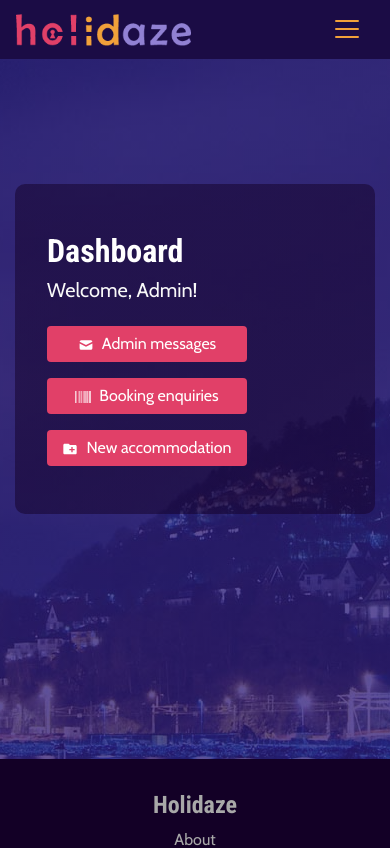
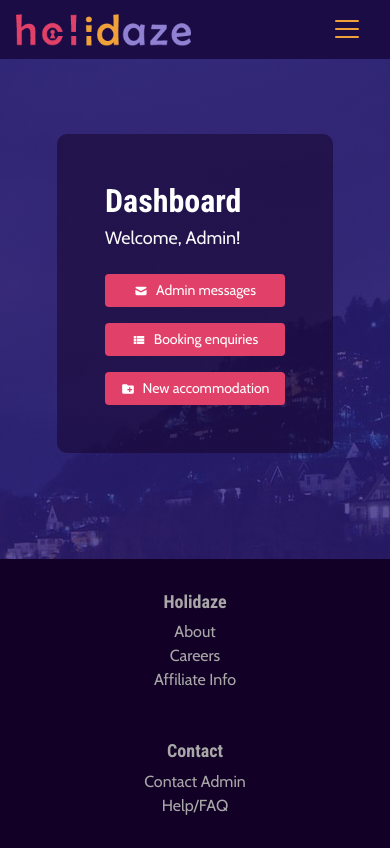
Before and after one commit to IamMattDamon/project-exam-2, a React (Create React App) app: page /admin in a window 390 px wide. Shown: the top 848 px of the page. Built offline with nearby package versions, Linux system fonts and the light colour scheme.

Commit message:
Moments installed and more media coding

```diff
--- a/package.json
+++ b/package.json
@@ -9,6 +9,7 @@
     "@testing-library/user-event": "^12.8.3",
     "axios": "^0.21.1",
     "bootstrap": "^4.6.0",
+    "moment": "^2.29.1",
     "node-sass": "^5.0.0",
     "react": "^17.0.2",
     "react-bootstrap": "^1.5.2",
@@ -16,6 +17,7 @@
     "react-dom": "^17.0.2",
     "react-hook-form": "^6.15.5",
     "react-icons": "^4.2.0",
+    "react-moment": "^1.1.1",
     "react-router-dom": "^5.2.0",
     "react-scripts": "4.0.3",
     "web-vitals": "^1.1.1",
--- a/src/components/admin/EnquiryItem.js
+++ b/src/components/admin/EnquiryItem.js
@@ -1,7 +1,8 @@
 import PropTypes from "prop-types";
 import Accordion from "react-bootstrap/Accordion";
 import Card from "react-bootstrap/Card";
-import { FaBarcode } from "react-icons/fa";
+import { MdViewList } from "react-icons/md";
+import Moment from "react-moment";
 
 function EnquiryItem({
   created_at,
@@ -21,10 +22,10 @@ function EnquiryItem({
               eventKey="0"
               className="enquiry-accordion-activation"
             >
-              <span className=""><FaBarcode /></span>
+              <span><MdViewList className="mr-1"/></span>
               <span className="ml-2 accordion-toggle-header">
-                {created_at}
-              </span>
+                <Moment format="YYYY-MM-DD, hh:mm">{created_at}</Moment>
+              &nbsp;CET</span>
             </Accordion.Toggle>
           </Card.Header>
           <Accordion.Collapse eventKey="0">
--- a/src/components/admin/MessageItem.js
+++ b/src/components/admin/MessageItem.js
@@ -2,8 +2,10 @@ import PropTypes from "prop-types";
 import Accordion from "react-bootstrap/Accordion";
 import Card from "react-bootstrap/Card";
 import { HiMail } from "react-icons/hi";
+import Moment from "react-moment";
 
 function MessageItem({
+  id,
   full_name,
   email,
   created_at,
@@ -16,22 +18,23 @@ function MessageItem({
           <Card className="messages-card">
             <Card.Header className="message-dashboard-header">
               <Accordion.Toggle eventKey="0" className="message-accordion-activation">
-                <HiMail className="mr-2"/>
-                <span className="mb-1">{created_at}</span>
+                <span><HiMail className="mr-2"/></span>
+                <span className="mr-2">ID#{id}</span>
+                <span><Moment format="YYYY-MM-DD, hh:mm">{created_at}</Moment>&nbsp;CET</span>
               </Accordion.Toggle>
               </Card.Header>
                 <Accordion.Collapse eventKey="0">
                   <Card.Body>
                     <div className="contactform-dashboard-container container">
                       <div className="contactform-dashboard-content d-flex flex-column justify-content-center px-2 py-2">
-                        <div className="contactform-dashboard-subject">
-                          <h5 className="contactform-dashboard-text mb-1">Re:&nbsp;{subject}</h5>
-                        </div>
                         <div className="contactform-dashboard-header">
                           <h5 className="contactform-dashboard-text mb-1">Email: {email}</h5>
                         </div>
                         <div className="contactform-dashboard-subheader">
                           <h5 className="contactform-dashboard-text mb-1">Name: {full_name}</h5>
+                        </div>
+                        <div className="contactform-dashboard-subject">
+                          <h5 className="contactform-dashboard-text mb-1">Re:&nbsp;{subject}</h5>
                         </div>
                         <div className="contactform-dashboard-message mt-4">
                           <h5 className="contactform-message-header mb-1">Message</h5>
--- a/src/components/modals/EnquiryModal.js
+++ b/src/components/modals/EnquiryModal.js
@@ -2,7 +2,7 @@ import { useState } from "react";
 import EnquiryList from "../admin/EnquiryList";
 import Modal from "react-bootstrap/Modal";
 import Button from "react-bootstrap/Button";
-import { FaBarcode } from "react-icons/fa";
+import { MdViewList } from "react-icons/md";
 
 export default function EnquiryModal() {
   const [show, setShow] = useState(false);
@@ -13,7 +13,7 @@ export default function EnquiryModal() {
     <>
       <Button className="btn-modal-cta" onClick={handleShow}>
         <span>
-          <FaBarcode />
+          <MdViewList />
         </span>
         <span className="ml-2">Booking enquiries</span>
       </Button>
--- a/src/sass/partials/_button.scss
+++ b/src/sass/partials/_button.scss
@@ -144,7 +144,7 @@ button.accordion-btn {
 
 button.message-accordion-activation,
 button.enquiry-accordion-activation {
-    min-width: 240px !important;
+    min-width: 230px;
 }
 
 button.message-accordion-activation:hover,
--- a/src/sass/partials/_media.scss
+++ b/src/sass/partials/_media.scss
@@ -35,9 +35,6 @@
     .activities-card-body {
         padding: 0.5rem !important;
     }
-    .admin-content {
-        width: 80% !important;
-    }
 
 }
 
@@ -48,9 +45,6 @@
     }
     .admin-links-container {
         flex-direction: column !important;
-    }
-    .admin-content {
-        width: 90% !important;
     }
     .admin-link {
         margin-right: 0 !important;
@@ -161,6 +155,28 @@
     .activities-heading {
         height: 300px !important;
     }
+    .modal-content {
+        width: 95% !important;
+    }
+    .message-accordion-activation {
+        font-size: 14px !important;
+    }
+    .form-control-file {
+        font-size: 14px !important;
+    }
+    .admin-header-background-image {
+        height: 500px !important;
+    }
+    .admin-content-container {
+        padding-top: 75px !important;
+    }
+    .admin-content {
+        margin: 0 auto !important;
+    }
+    .modal-dialog-centered {
+        display: block !important;
+        padding-top: 100px !important;
+    }
 }
 
 @media screen and (max-width: 480px) {
@@ -171,16 +187,29 @@
     h2.accommodations-subheading,
     h2.activities-subheading,
     h2.admin-subheading {
-        font-size: 20px !important;
+        font-size: 18px !important;
     }
     h2.content-heading {
         font-size: 24px !important;
     }
+    h4.footer-title {
+        font-size: 18px !important;
+    }
+    .footer-link-a {
+        font-size: 16px !important;
+    }
+    .modal-title.h4 {
+        font-size: 20px !important;
+    }
+    .create-btn-cta,
+    .btn-modal-close {
+        font-size: 14px !important;
+    }
+    .btn-modal-cta {
+        font-size: 14px !important;
+        min-width: 180px !important;
+    }
 
-    .admin-content {
-        padding: 3rem 2rem !important;
-        width: 100% !important;
-    }
 }
 
 @media screen and (max-width: 380px) {
@@ -228,4 +257,10 @@
     .card-body {
         padding: 0.5rem;
     }
+    .admin-content {
+        padding-left: 2rem !important;
+        padding-right: 2rem !important;
+        padding-top: 2rem !important;
+        padding-bottom: 2rem !important;
+    }
 }
```
Also changed, not shown: 1 other file (tests, documents, lock files or other folders).
